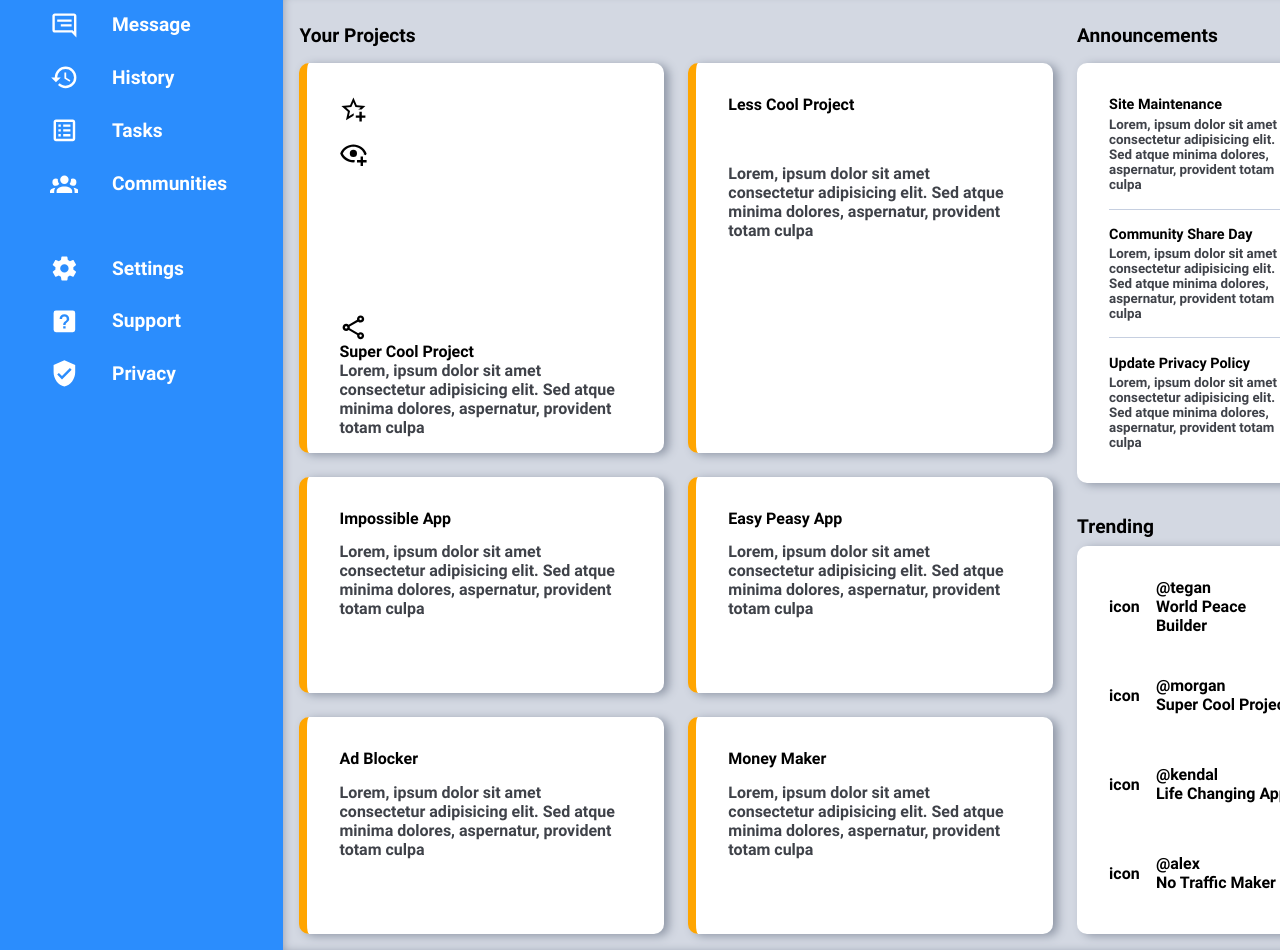
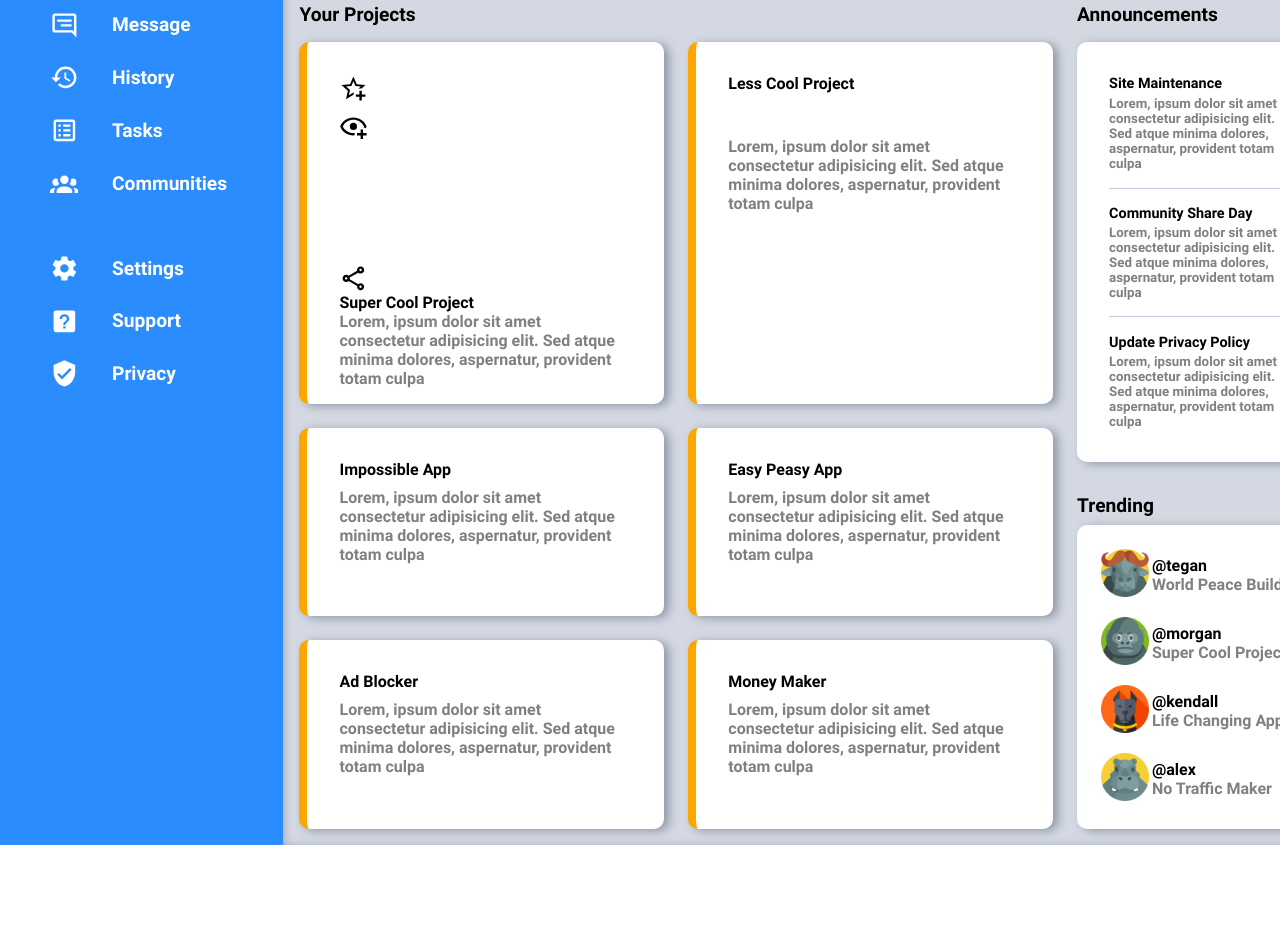
Before and after one commit to G-Alessandro/Admin-Dashboard, a plain HTML site: page index.html in a window 1280 px wide. Shown: the part 247-1197 px from the top of the page. After the commit the page ends 1092 px from the top, so only its background shows below. Drawn offline with Linux system fonts and the light colour scheme.

Commit message:
Add avatar-image to trending-container

```diff
--- a/index.html
+++ b/index.html
@@ -130,28 +130,28 @@
             <h3 class="trend-title">Trending</h3>
             <div class="trending-container">
                 <div class="trend-1">
-                    <div>icon</div>
+                    <div><img src="imgs/buffalo.png" alt=""></div>
                     <div class="trend-box1">
                         <div>@tegan</div>
                         <div>World Peace Builder</div>
                     </div>
                 </div>
                 <div class="trend-2">
-                    <div>icon</div>
+                    <div><img src="imgs/gorilla.png" alt=""></div>
                     <div class="trend-box2">
                         <div>@morgan</div>
                         <div>Super Cool Project</div>
                     </div>
                 </div>
                 <div class="trend-3">
-                    <div>icon</div>
+                    <div><img src="imgs/dog.png" alt=""></div>
                     <div class="trend-box3">
-                        <div>@kendal</div>
+                        <div>@kendall</div>
                         <div>Life Changing App</div>
                     </div>
                 </div>
                 <div class="trend-4">
-                    <div>icon</div>
+                    <div><img src="imgs/hippopotamus.png" alt=""></div>
                     <div class="trend-box4">
                         <div>@alex</div>
                         <div>No Traffic Maker</div>
--- a/style.css
+++ b/style.css
@@ -1,6 +1,11 @@
 @font-face {
     font-family: Roboto-Bold;
     src: url(font/Roboto/Roboto-Bold.ttf);
+}
+
+* {
+    margin:0;
+    padding: 0;
 }
 
 img {
@@ -12,10 +17,6 @@ svg {
     width: 1.8rem;
 }
 
-* {
-    margin:0;
-    padding: 0;
-}
 
 body {
     font-family: Roboto-Bold;
@@ -180,10 +181,6 @@ h3{
     border-left: .5rem solid orange;
 }
 
-[class^='project-']>p, [class^='announcement-']>p {
-    color: rgb(63, 66, 73);
-}
-
 .announcement-title {
     grid-area: 1 / 2 / 2 / 3;
 }
@@ -226,16 +223,22 @@ h3{
     align-items: center;
     background-color: white;
     border-radius: 10px;
-    padding: 2rem;
-    row-gap: 2rem;
+    padding: 1.5rem;
+    row-gap: 1rem;
 }
 
-.trending-container>[class^='trend-'] {
+.trending-container > [class^='trend-'] {
     display: grid;
     grid-template-columns: 1fr 3fr;
     align-items: center;
 }
 
+[class^='project-'] > :last-child,
+[class^='announcement-'] > :last-child,
+[class^='trend-box'] > :last-child {
+    color: grey;
+}
+
 [class^='project-'], .announcements-container, .trending-container {
     box-shadow: 5px 2px 10px rgb(144, 152, 167);
 }
```
